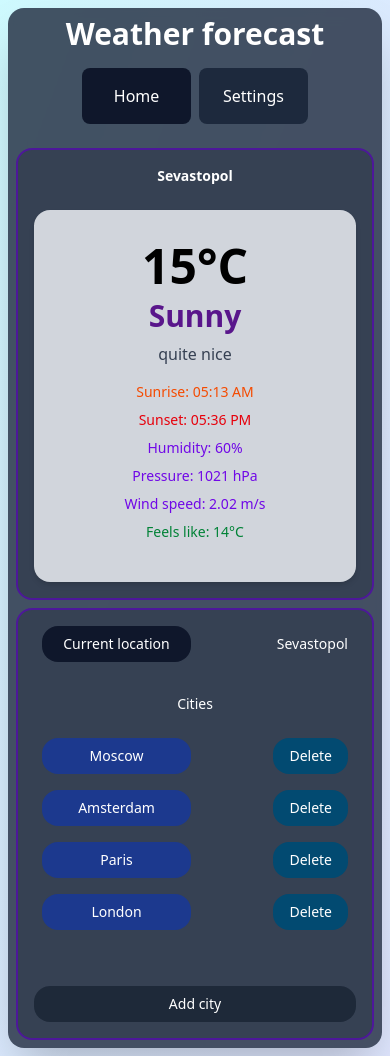
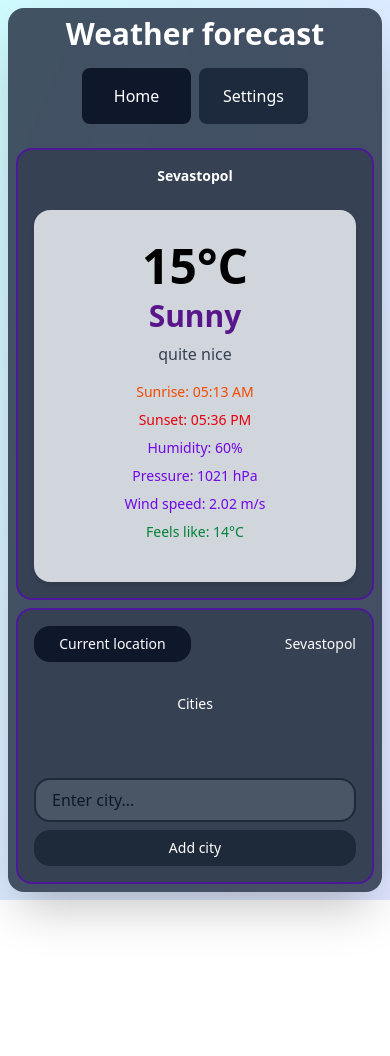
Before and after one commit to semenbushmanov/weather-forecast-app, a React (Vite) app: page / in a window 390 px wide. After the commit the page ends 900 px from the top, so only its background shows below. Built offline with nearby package versions, Linux system fonts and the light colour scheme.

Commit message:
Implement storage with browser local storage

```diff
--- a/src/components/CitiesBlock.tsx
+++ b/src/components/CitiesBlock.tsx
@@ -1,12 +1,27 @@
+import { useState } from "react";
+import { useStorage } from "../storage/useStorage";
+
 interface CityBlockProps {
   currentLocation: string;
-  cities: string[];
 }
 
-export default function CitiesBlock({ currentLocation, cities }: CityBlockProps) {
+export default function CitiesBlock({ currentLocation }: CityBlockProps) {
+  const [input, setInput] = useState<string>('');
+  const { cities, addCity, deleteCity } = useStorage();
+
+  const handleSubmit = (event: React.FormEvent) => {
+    event.preventDefault();
+    const cleanedInput = input.trim();
+
+    if (cleanedInput) {
+      addCity(cleanedInput);
+      setInput('');
+    }
+  }
+
   return (
     <div className="flex flex-col p-4 sm:p-6 bg-gray-700 rounded-2xl border-2 border-violet-900">
-      <div className="grid grid-cols-2 gap-2 px-2 mb-8 items-center">
+      <div className="grid grid-cols-2 gap-2 px-0 sm:px-2 mb-8 items-center">
         <button className=" text-white text-sm sm:text-lg md:text-2xl transition-all duration-300 bg-slate-900 hover:bg-blue-900 rounded-2xl p-2 cursor-pointer">Current location</button>
         <div className="flex justify-end">
           <p className="text-white text-sm sm:text-lg md:text-2xl">{currentLocation}</p>
@@ -15,15 +30,24 @@ export default function CitiesBlock({ currentLocation, cities }: CityBlockProps)
       <h2 className="text-white text-sm sm:text-lg md:text-2xl text-center font-medium mb-6">Cities</h2>
       {cities.map(city => {
         return (
-          <div className="grid grid-cols-2 gap-2 px-2 mb-4 items-center">
+          <div key={city} className="grid grid-cols-2 gap-2 px-0 sm:px-2 mb-4 items-center">
             <button className="text-white text-sm sm:text-lg md:text-2xl transition-all duration-300 bg-blue-900 hover:bg-blue-800 rounded-2xl p-2 cursor-pointer">{city}</button>
             <div className="flex justify-end">
-              <button className="text-white text-sm sm:text-lg md:text-2xl transition-all duration-300 bg-sky-900 hover:bg-sky-800 rounded-2xl py-2 px-4 cursor-pointer">Delete</button>
+              <button onClick={() => deleteCity(city)} className="text-white text-sm sm:text-lg md:text-2xl transition-all duration-300 bg-sky-900 hover:bg-sky-800 rounded-2xl py-2 px-4 cursor-pointer">Delete</button>
             </div>
           </div>
-        )
+        );
       })}
-      <button className="mt-10 text-white text-sm sm:text-lg md:text-2xl transition-all duration-300 bg-gray-800 hover:bg-blue-900 rounded-2xl p-2 cursor-pointer">Add city</button>
+      <form onSubmit={handleSubmit} className="flex flex-col mt-10 px-0 sm:px-2">
+        <input
+          type="text"
+          value={input}
+          onChange={(event) => setInput(event.target.value)}
+          placeholder="Enter city..."
+          className="px-4 py-2 text-white bg-gray-600 placeholder-gray-900 border-2 border-gray-800 rounded-2xl focus:outline-none focus:ring-2 focus:ring-blue-800"
+        />
+        <button type="submit" className="mt-2 text-white text-sm sm:text-lg md:text-2xl transition-all duration-300 bg-gray-800 hover:bg-blue-900 rounded-2xl p-2 cursor-pointer">Add city</button>
+      </form>
     </div>
   )
 }
--- a/src/pages/Home.tsx
+++ b/src/pages/Home.tsx
@@ -27,7 +27,7 @@ export default function Home() {
 
   return (
     <div className="flex flex-col-reverse lg:grid lg:grid-cols-2 gap-2 w-full rounded-2xl mt-6">
-      <CitiesBlock currentLocation="Sevastopol" cities={['Moscow', 'Amsterdam', 'Paris', 'London']} />
+      <CitiesBlock currentLocation="Sevastopol" />
       {loading && <p>Loading...</p>}
       {error && <p>{error}</p>}
       {weather && <WeatherCard data={weather} />}
--- /dev/null
+++ b/src/storage/useStorage.ts
@@ -0,0 +1,24 @@
+import { useState, useEffect } from 'react'
+
+export const useStorage = () => {
+  const [cities, setCities] = useState<string[]>([]);
+
+  useEffect(() => {
+    const savedCities = localStorage.getItem('weather-cities')
+    if (savedCities) setCities(JSON.parse(savedCities))
+  }, []);
+
+  const addCity = (city: string) => {
+    const updatedCities = [...cities, city];
+    setCities(updatedCities)
+    localStorage.setItem('weather-cities', JSON.stringify(updatedCities))
+  };
+
+  const deleteCity = (city: string) => {
+    const updatedCities = cities.filter(c => c !== city)
+    setCities(updatedCities)
+    localStorage.setItem('weather-cities', JSON.stringify(updatedCities))
+  };
+
+  return { cities, addCity, deleteCity }
+}
```
